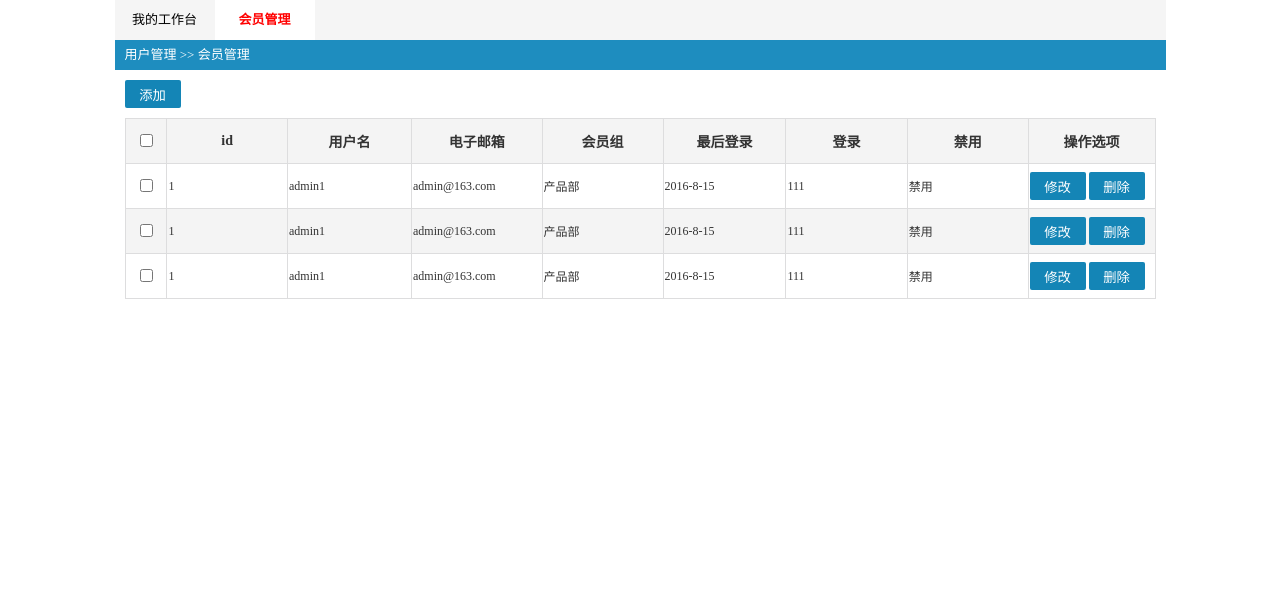
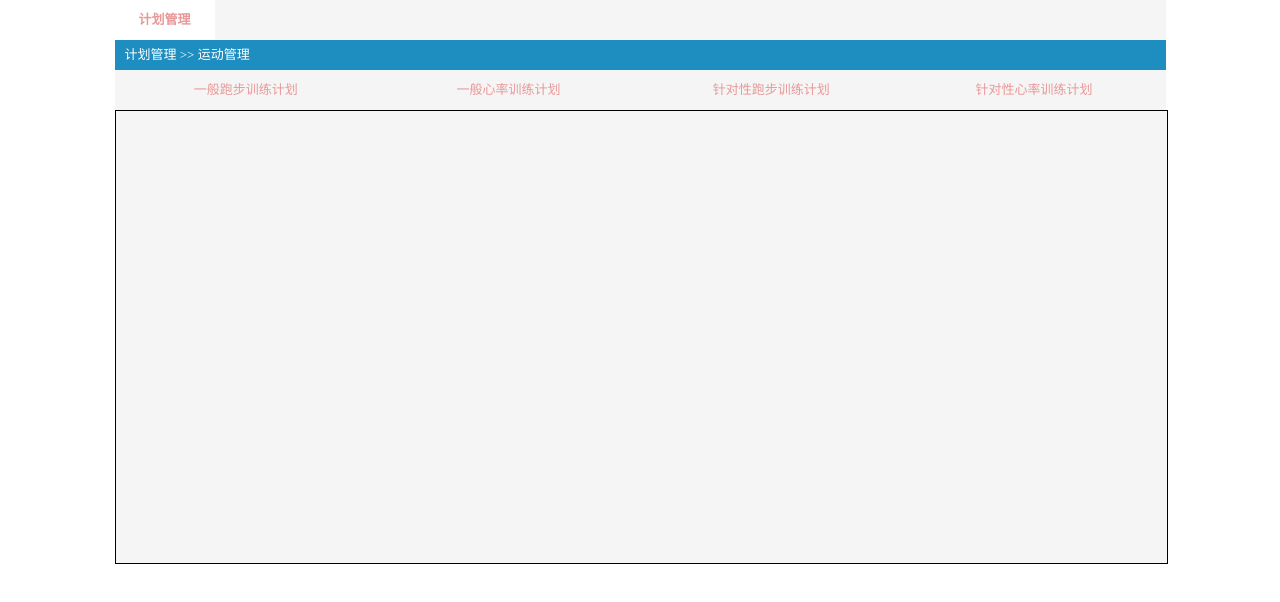
Before and after one commit to a282939130/easyCMS_zouzou_webFrontEnd, a website: page easyCMS/component/sportPlan/sportPlan.html in a window 1280 px wide. Drawn offline with Linux system fonts and the light colour scheme; files that its build step writes are made by us from their sources; files whose address does not match are found by name.

Commit message:
newHeartRate document

```diff
--- /dev/null
+++ b/easyCMS/component/sportPlan/heartRate/heartRate.css
@@ -0,0 +1,10 @@
+@charset "utf-8";
+body{
+	background-color: white;
+	margin:0;
+	padding:0;
+	font-size: 13px;
+	width:1051px;
+	margin:0 auto;
+	font-family:"微软雅黑","Terminal","Times New Roman",Georgia,Serif;
+}
--- /dev/null
+++ b/easyCMS/component/sportPlan/sportPlan.css
@@ -0,0 +1,79 @@
+@charset "utf-8";
+body{
+	background-color: white;
+	margin:0;
+	padding:0;
+	font-size: 13px;
+	width:1051px;
+	margin:0 auto;
+	font-family:"微软雅黑","Terminal","Times New Roman",Georgia,Serif;
+}
+#titleB{
+	height:40px;
+	line-height: 40px;
+	width:100%;
+	background-color:#f5f5f5;
+	/*border:solid 1px black;*/
+}
+#titleBS{
+	height:40px;
+	line-height: 40px;
+	text-align: center;
+	/*border:solid 1px black;*/
+	vertical-align: middle;
+	font-weight: bold;
+	width:100px;
+	color:#E99898;
+	background-color: white;
+	cursor:default;
+}
+#navM,#navMBB{
+	height:30px;
+	line-height: 30px;
+	width:100%;
+	background-color:#1E8DBF;
+}
+.navMm{
+	display: inline-block;
+	color:white;
+	cursor: default;
+}
+.navMm1{
+	margin-left:10px;
+}
+#sectionTriger{
+	height:40px;
+	width:100%;
+	line-height:40px;
+	background-color:#f5f5f5;
+	text-align:center;
+}
+.trigers{
+	float: left;
+	height: 40px;
+	line-height: 40px;
+	width:25%;
+	color:#E99898;
+	cursor: pointer;
+	position: relative;
+}
+.trigers:hover{
+	background-color:white;
+}
+#sportPlanIframe{
+	width: 100%;
+	height: 452px;
+	border:solid 1px black;
+	overflow:hidden;
+	background-color:#F5F5F5;
+}
+.trigersPull{
+	background-color:white;
+	width:100%;
+	color:#E99898;
+	cursor: pointer;
+	display:none;
+}
+.trigersPM:hover{
+	background-color:#f5f5f5;
+}
--- a/easyCMS/component/sportPlan/sportPlan.html
+++ b/easyCMS/component/sportPlan/sportPlan.html
@@ -1,98 +1,41 @@
 <!DOCTYPE html>
 <html lang="zh-cn">
 <head>
-    <meta charset="UTF-8">
-    <title>会员管理</title>
-    <link rel="stylesheet" href="css/memberM.css" type="text/css">
-
-    <script src="../../../formValidate.js"></script>
-    <script src="js/jquery-2.2.3.min.js"></script>
+	<meta charset="UTF-8">
+	<meta name="author" content="zouzou">
+	<link rel="stylesheet" type="text/css" href="sportPlan.css">
+	<title>sportPlan</title>
 </head>
 <body>
-    <div class="admin_info">
-        <!--tab栏-->
-        <div class="admin_tab">
-            <div class="mywork_tab"><a href="#">我的工作台</a></div>
-            <div class="member_tab"><a href="#"><b>会员管理</b></a></div>
-            <div class="clearbox"></div>
-        </div>
-        <!--面包屑导航-->
-        <div class="breadNav">
-            <div id="navM">
-                <!-- &nbsp;<a href="#">用户管理</a><span>&nbsp;&gt;&gt;</span>
-                会员管理 -->
-                <span class="MM">用户管理</span><span>&nbsp;&gt;&gt;</span>
-                会员管理
-            </div>
+	<div id="titleB"><div id="titleBS">计划管理</div></div>
 
-        </div>
-        <!--内容-->
-        <div class="admin_container">
-            <input type="button" id="btn_add" value="添加" />
-            <br />
-            <table>
+	<div id="navMBB">
+		<div id="navM">
+			<div class="navMm navMm1">计划管理</div>
+			<div class="navMm">&gt;&gt;</div>
+			<div class="navMm">运动管理</div>
+		</div>
+	</div>
 
-                    <tr id="trHead">
-                        <td style="width:42px;height:42px"><input type="checkbox" id="check_all" onclick="check_box(this.checked)"></td>
-                        <td><b>id</b></td>
-                        <td><b>用户名</b></td>
-                        <td><b>电子邮箱</b></td>
-                        <td><b>会员组</b></td>
-                        <td><b>最后登录</b></td>
-                        <td><b>登录</b></td>
-                        <td><b>禁用</b></td>
-                        <td><b>操作选项</b></td>
-                    </tr>
+	<div id="sectionTriger">
+		<div class="trigers">一般跑步训练计划</div>
+		<div class="trigers" id="trigersCommonH">一般心率训练计划
+			<div class="trigersPull" id="trigersCommonHM">
+				<div class="trigersPM">查看计划</div>
+				<div class="trigersPM">新建计划</div>
+			</div>
+		</div>
+		<div class="trigers">针对性跑步训练计划</div>
+		<div class="trigers">针对性心率训练计划</div>
+	</div>
+	<iframe src="" id="sportPlanIframe">
 
 
-                    <tr>
-                        <td style="width:42px;height:42px;text-align:center;"><input type="checkbox" /></td>
-                        <td>1</td>
-                        <td>admin1</td>
-                        <td>admin@163.com</td>
-                        <td>产品部</td>
-                        <td>2016-8-15</td>
-                        <td>111</td>
-                        <td>禁用</td>
-                        <td>
-                            <input type="button" id="btn_update" value="修改">
-                            <input type="button" id="btn_detele" value="删除" onclick="btn_del(this)">
-                        </td>
-                    </tr>
+	</iframe>
 
-                    <tr>
-                        <td style="width:42px;height:42px;text-align:center;"><input type="checkbox" /></td>
-                        <td>1</td>
-                        <td>admin1</td>
-                        <td>admin@163.com</td>
-                        <td>产品部</td>
-                        <td>2016-8-15</td>
-                        <td>111</td>
-                        <td>禁用</td>
-                        <td>
-                            <input type="button" id="btn_update" value="修改">
-                            <input type="button" id="btn_detele" value="删除" onclick="btn_del(this)">
-                        </td>
-                    </tr>
 
-                    <tr>
-                        <td style="width:42px;height:42px;text-align:center;"><input type="checkbox" /></td>
-                        <td>1</td>
-                        <td>admin1</td>
-                        <td>admin@163.com</td>
-                        <td>产品部</td>
-                        <td>2016-8-15</td>
-                        <td>111</td>
-                        <td>禁用</td>
-                        <td>
-                            <input type="button" id="btn_update" value="修改">
-                            <input type="button" id="btn_detele" value="删除" onclick="btn_del(this)">
-                        </td>
-                    </tr>
 
-            </table>
-        </div>
-    </div>
-    <script type="text/javascript" src="js/memberM.js"></script>
+
+	<script type="text/javascript" src="sportPlan.js"></script>
 </body>
 </html>
--- /dev/null
+++ b/easyCMS/component/sportPlan/sportPlan.js
@@ -0,0 +1,11 @@
+window.onload=function(){
+	var trigersCommonH=document.getElementById("trigersCommonH");
+	var trigersCommonHM=document.getElementById("trigersCommonHM");
+
+	trigersCommonH.onmouseover=function(){
+		trigersCommonHM.style.display="block"
+	}
+	trigersCommonH.onmouseleave=function(){
+		trigersCommonHM.style.display="none"
+	}
+}
```
Also changed, not shown: easyCMS/component/sportPlan/heartRate/heartRate.html (added, +19 -0 lines), easyCMS/index.html (+7 -7 lines), easyCMS/index.js (+8 -1 lines), easyCMS/component/sportPlan/heartRate/heartRate.js (added), easyCMS/component/sportPlan/heartRate/newHeartRate/newHeartRate.css (added), easyCMS/component/sportPlan/heartRate/newHeartRate/newHeartRate.html (added), easyCMS/component/sportPlan/heartRate/newHeartRate/newHeartRate.js (added).
